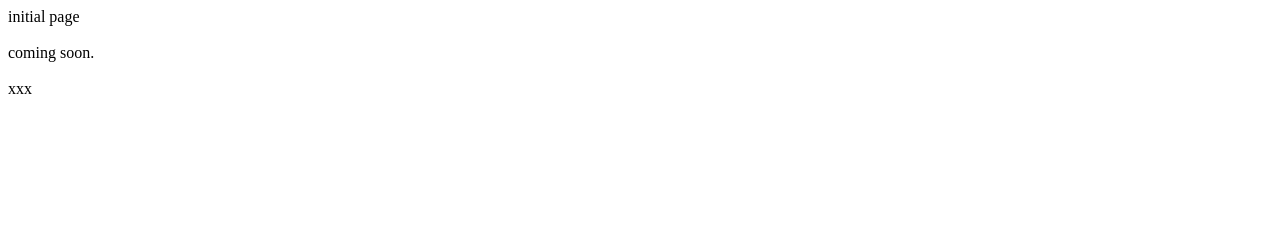
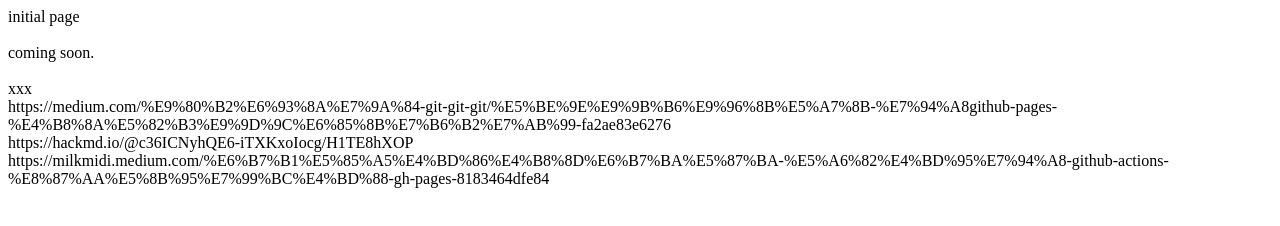
Before and after one commit to kuihao/resume, a plain HTML site: page index.html in a window 1280 px wide. Drawn offline with Linux system fonts and the light colour scheme.

Commit message:
test action

```diff
--- a/index.html
+++ b/index.html
@@ -10,5 +10,8 @@
     <div>initial page<br><br>coming soon.</div>
     <br>
     <div>xxx</div>
+    <div>https://medium.com/%E9%80%B2%E6%93%8A%E7%9A%84-git-git-git/%E5%BE%9E%E9%9B%B6%E9%96%8B%E5%A7%8B-%E7%94%A8github-pages-%E4%B8%8A%E5%82%B3%E9%9D%9C%E6%85%8B%E7%B6%B2%E7%AB%99-fa2ae83e6276</div>
+    <div>https://hackmd.io/@c36ICNyhQE6-iTXKxoIocg/H1TE8hXOP</div>
+    <div>https://milkmidi.medium.com/%E6%B7%B1%E5%85%A5%E4%BD%86%E4%B8%8D%E6%B7%BA%E5%87%BA-%E5%A6%82%E4%BD%95%E7%94%A8-github-actions-%E8%87%AA%E5%8B%95%E7%99%BC%E4%BD%88-gh-pages-8183464dfe84</div>
 </body>
 </html>
```
